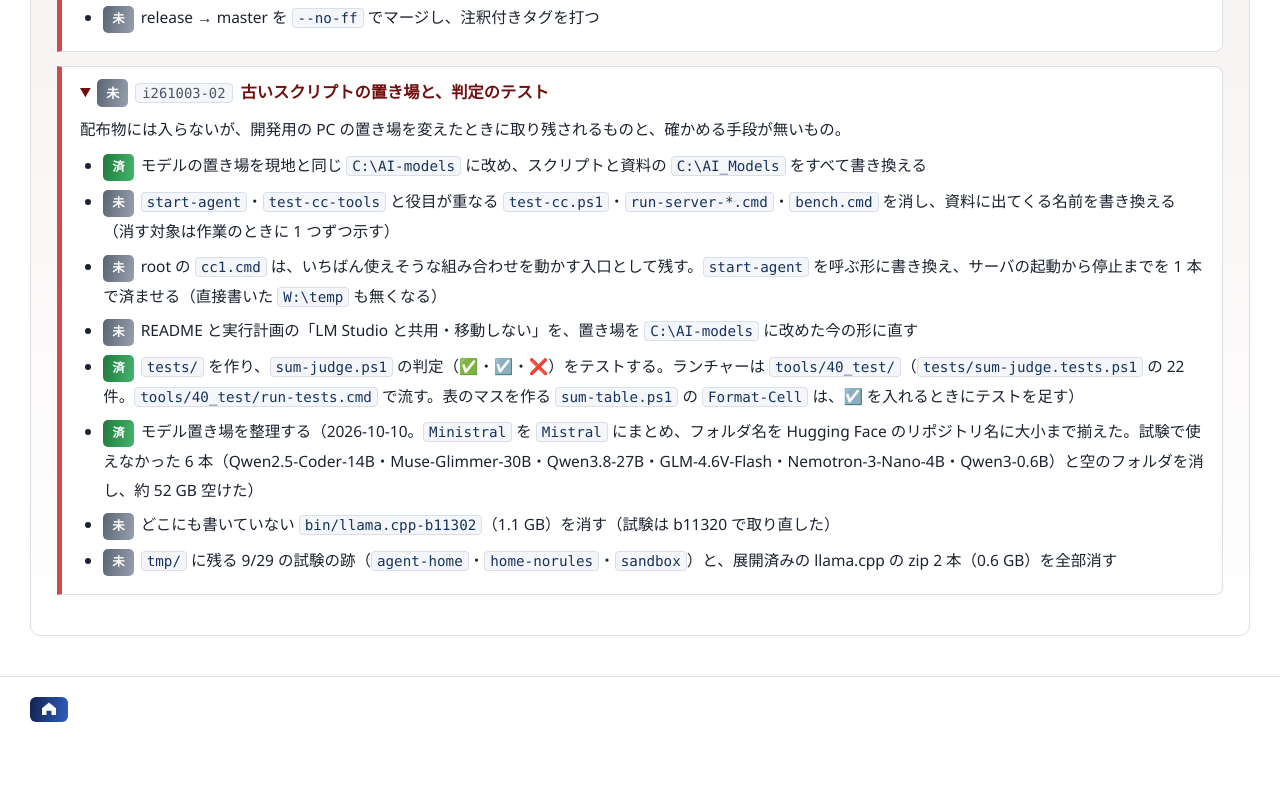
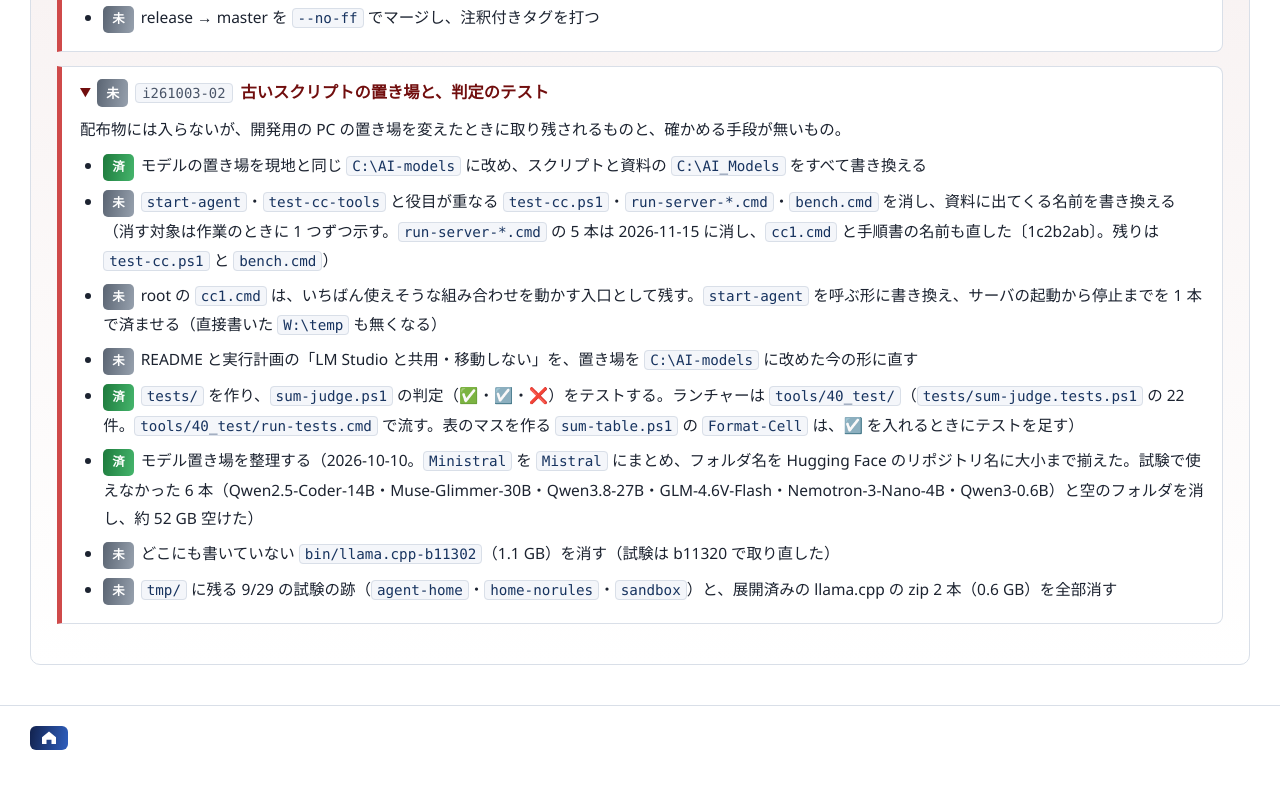
Before and after one commit to LightSpeedC/20260824-local-llm-llama-cp, a plain HTML site: page notes/40_issues/issues.html in a window 1280 px wide. Shown: the part 3087-3876 px from the top of the page. Drawn offline with Linux system fonts and the light colour scheme.

Commit message:
課題 i261003-02 の記録を実装に追いつかせ、issue init で project-uuid.txt を作る
移行の前に、作業ツリーをきれいにする。

Co-Authored-By: Claude Sonnet 5.5 <noreply@anthropic.com>

```diff
--- a/notes/40_issues/issues.html
+++ b/notes/40_issues/issues.html
@@ -488,7 +488,7 @@ N: ドライブが廃止され、プロジェクトは W:、共有ツールは T
 <p>配布物には入らないが、開発用の PC の置き場を変えたときに取り残されるものと、確かめる手段が無いもの。</p>
 <ul>
 	<li><span class="badge b-ok">済</span>モデルの置き場を現地と同じ <code>C:\AI-models</code> に改め、スクリプトと資料の <code>C:\AI_Models</code> をすべて書き換える</li>
-	<li><span class="badge b-none">未</span><code>start-agent</code>・<code>test-cc-tools</code> と役目が重なる <code>test-cc.ps1</code>・<code>run-server-*.cmd</code>・<code>bench.cmd</code> を消し、資料に出てくる名前を書き換える（消す対象は作業のときに 1 つずつ示す）</li>
+	<li><span class="badge b-none">未</span><code>start-agent</code>・<code>test-cc-tools</code> と役目が重なる <code>test-cc.ps1</code>・<code>run-server-*.cmd</code>・<code>bench.cmd</code> を消し、資料に出てくる名前を書き換える（消す対象は作業のときに 1 つずつ示す。<code>run-server-*.cmd</code> の 5 本は 2026-11-15 に消し、<code>cc1.cmd</code> と手順書の名前も直した〔1c2b2ab〕。残りは <code>test-cc.ps1</code> と <code>bench.cmd</code>）</li>
 	<li><span class="badge b-none">未</span>root の <code>cc1.cmd</code> は、いちばん使えそうな組み合わせを動かす入口として残す。<code>start-agent</code> を呼ぶ形に書き換え、サーバの起動から停止までを 1 本で済ませる（直接書いた <code>W:\temp</code> も無くなる）</li>
 	<li><span class="badge b-none">未</span>README と実行計画の「LM Studio と共用・移動しない」を、置き場を <code>C:\AI-models</code> に改めた今の形に直す</li>
 	<li><span class="badge b-ok">済</span><code>tests/</code> を作り、<code>sum-judge.ps1</code> の判定（✅・☑️・❌）をテストする。ランチャーは <code>tools/40_test/</code>（<code>tests/sum-judge.tests.ps1</code> の 22 件。<code>tools/40_test/run-tests.cmd</code> で流す。表のマスを作る <code>sum-table.ps1</code> の <code>Format-Cell</code> は、☑️ を入れるときにテストを足す）</li>
```
Also changed, not shown: notes/40_issues/items/project-uuid.txt (added), 1 other file.
